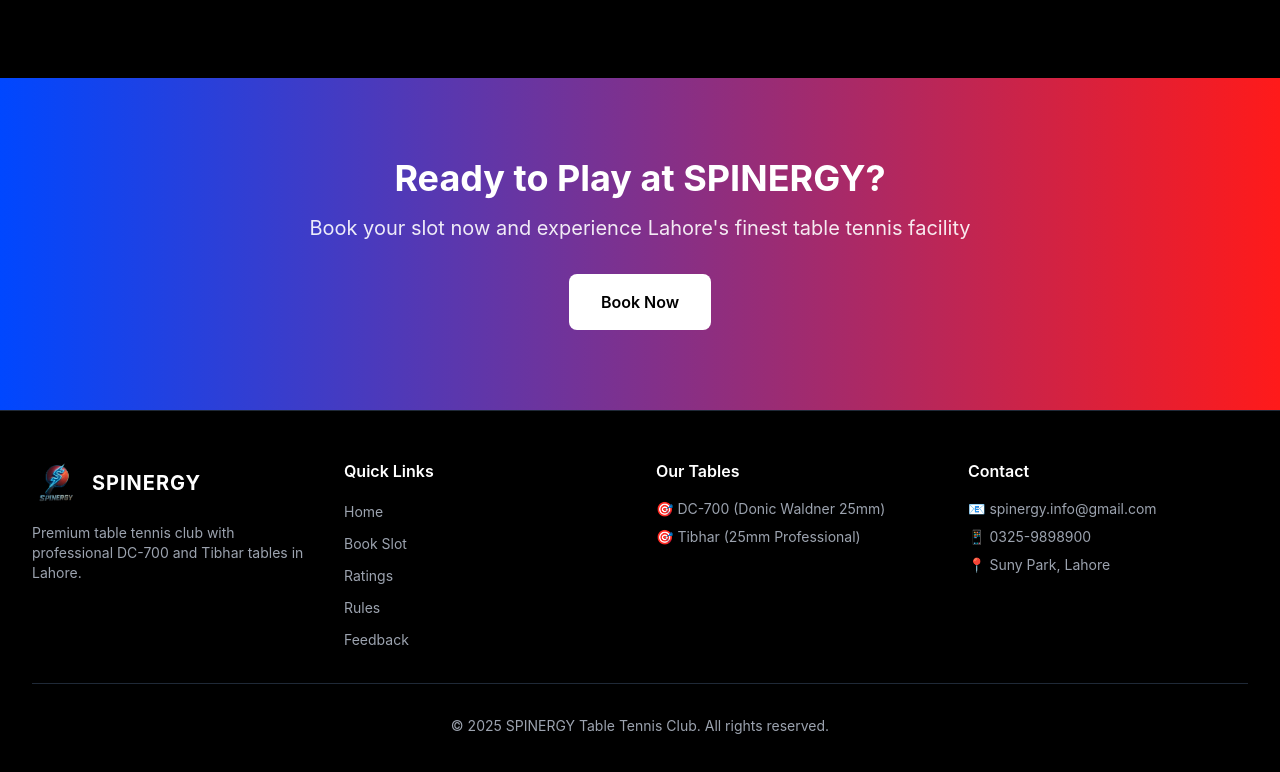
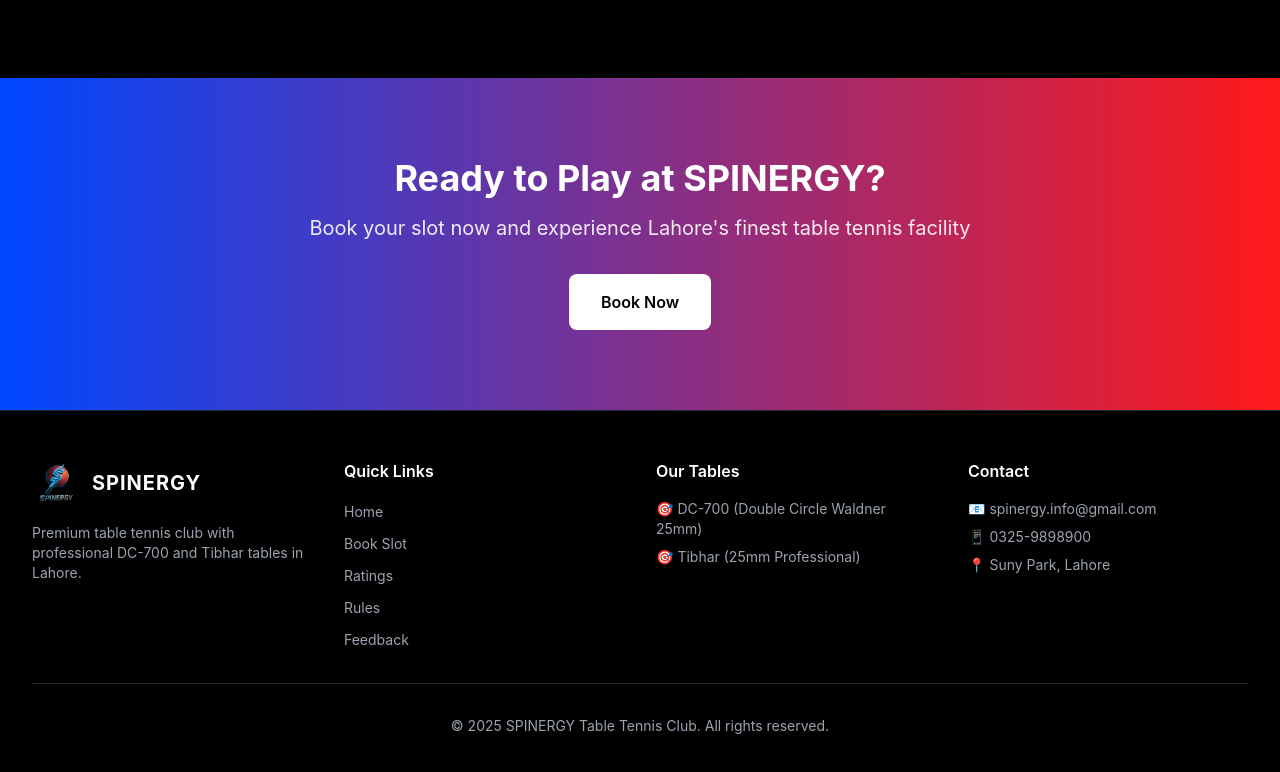
Before and after one commit to shaikh3533/pinergy-v2, a React (Vite) app: page / in a window 1280 px wide. Shown: the part 2151-2923 px from the top of the page. Built offline with nearby package versions, Linux system fonts and the light colour scheme; no server answers.

Commit message:
Add metallic 3D logo documentation

```diff
--- a/src/components/Layout/Footer.tsx
+++ b/src/components/Layout/Footer.tsx
@@ -56,7 +56,7 @@
           <div>
             <h3 className="text-white font-semibold mb-4">Our Tables</h3>
             <ul className="space-y-2 text-sm text-gray-400">
-              <li>🎯 DC-700 (Donic Waldner 25mm)</li>
+              <li>🎯 DC-700 (Double Circle Waldner 25mm)</li>
               <li>🎯 Tibhar (25mm Professional)</li>
             </ul>
           </div>
```
Also changed, not shown: 1 other file (tests, documents, lock files or other folders).
